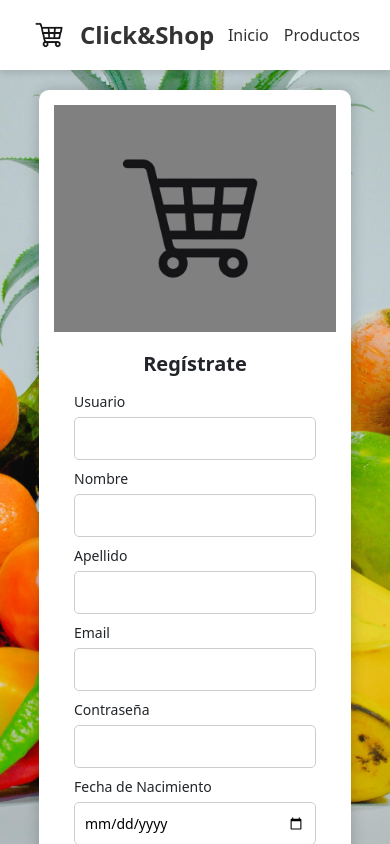
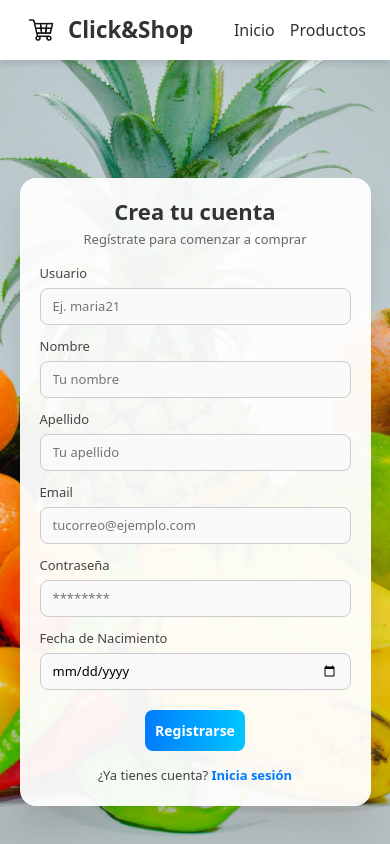
Before and after one commit to christianyang22/PC2_Grupo5_Front, an Angular app: page /register in a window 390 px wide. Shown: the top 844 px of the page. Built offline with nearby package versions, Linux system fonts and the light colour scheme.

Commit message:
Cambios de login y registro.
Cambiadas las interfaces de ambas ventanas.

```diff
--- a/src/app/principal/principal.component.html
+++ b/src/app/principal/principal.component.html
@@ -12,6 +12,7 @@
   <body>
     <div class="fondo-desenfocado"></div>
     <div class="superposicion-fondo"></div>
+
     <header class="encabezado">
       <div class="logo-usuario">
         <img src="img/carrito.png" alt="Carrito" class="icono-carrito" />
@@ -23,12 +24,13 @@
     </header>
 
     <main class="contenido-principal">
-      <div class="login-container">
-        <div class="login-image">
+      <div class="login-container shadow-lg">
+        <div class="login-image d-none d-md-flex">
           <img src="img/carrito.png" alt="Carrito de compras" />
         </div>
         <div class="login-form">
-          <h2 class="login-title">Iniciar Sesión</h2>
+          <h2 class="login-title">Bienvenido de nuevo</h2>
+          <p class="login-subtitle">Inicia sesión para disfrutar ventajas!</p>
           <form (ngSubmit)="onLogin()" #loginForm="ngForm">
             <div class="login-group">
               <label for="usuario">Usuario</label>
@@ -37,7 +39,7 @@
                 id="usuario"
                 name="usuario"
                 class="campo"
-                placeholder="Ingrese su usuario"
+                placeholder="ej. juan123"
                 [(ngModel)]="loginData.usuario"
                 required
               />
@@ -49,20 +51,23 @@
                 id="password"
                 name="password"
                 class="campo"
-                placeholder="Ingrese su contraseña"
+                placeholder="********"
                 [(ngModel)]="loginData.password"
                 required
               />
             </div>
             <button type="submit" class="login-button">Ingresar</button>
           </form>
+
           <div *ngIf="errorMessages.length > 0" class="error-popup">
             <ul>
               <li *ngFor="let msg of errorMessages">{{ msg }}</li>
             </ul>
           </div>
+
           <div class="login-options">
-            <a>¿No tienes cuenta? <a href="/register" class="register-click">Regístrate</a></a>
+            ¿No tienes cuenta?
+            <a href="/register" class="register-click">Regístrate aquí</a>
           </div>
         </div>
       </div>
@@ -74,7 +79,6 @@
           <h4 class="titulo-pie">Sobre Nosotros</h4>
           <ul class="lista-pie">
             <li><a href="#">Quiénes somos</a></li>
-
           </ul>
         </div>
         <div class="seccion-pie">
@@ -96,8 +100,7 @@
           <h4 class="titulo-pie">Contacto</h4>
           <p class="contacto-pie">Teléfono: +34 0000000000</p>
           <p class="contacto-pie">
-            Email:
-            <a href="mailto:clickshop@gmail.com">clickshop&#64;gmail.com</a>
+            Email: <a href="mailto:clickshopgmail.com">clickshopgmail.com</a>
           </p>
         </div>
       </div>
--- a/src/app/principal/principal.component.scss
+++ b/src/app/principal/principal.component.scss
@@ -50,11 +50,6 @@ body::before {
   margin: 0;
 }
 
-.navegacion {
-  display: flex;
-  gap: 15px;
-}
-
 .navegacion a {
   text-decoration: none;
   color: #333;
@@ -77,89 +72,111 @@ body::before {
 
 .login-container {
   display: flex;
-  width: 750px;
-  background: #fff;
-  border-radius: 10px;
+  width: 600px;
+  background: rgba(255, 255, 255, 0.95);
+  border-radius: 16px;
   overflow: hidden;
-  box-shadow: 0 0 15px rgba(0, 0, 0, 0.2);
-  margin: auto;
-  margin-top: 65px;
-  height: 350px;
+  box-shadow: 0 20px 30px rgba(0, 0, 0, 0.1);
+  margin-top: 80px;
+  height: auto;
+  transition: all 0.3s ease;
 }
 
 .login-image {
-  width: 50%;
-  background: gray;
+  width: 40%;
+  background: linear-gradient(to bottom right, #007bff, #00c6ff);
   display: flex;
   align-items: center;
   justify-content: center;
+  padding: 25px;
 }
 
 .login-image img {
   max-width: 80%;
+  filter: drop-shadow(0 5px 10px rgba(0, 0, 0, 0.2));
 }
 
 .login-form {
   width: 60%;
-  padding: 40px;
+  padding: 30px;
   display: flex;
   flex-direction: column;
+  justify-content: center;
   text-align: center;
 }
 
 .login-title {
-  font-weight: bold;
+  font-weight: 700;
   font-size: 24px;
+  color: #333;
+  margin-bottom: 5px;
+}
+
+.login-subtitle {
+  font-size: 14px;
+  color: #666;
   margin-bottom: 20px;
 }
 
 .login-group {
-  display: grid;
-  grid-template-columns: 30% 70%;
-  align-items: center;
-  gap: 10px;
-  width: 100%;
-  margin-bottom: 5px;
+  text-align: left;
+  margin-bottom: 20px;
 
   label {
-    text-align: left;
+    display: block;
+    margin-bottom: 5px;
     font-weight: 500;
+    color: #444;
   }
 
   input {
-    padding: 12px;
-    border: none;
-    border-bottom: 3px solid #000;
-    background: none;
-    outline: none;
+    width: 100%;
+    padding: 10px 14px;
+    border: 1px solid #ccc;
+    border-radius: 8px;
+    background: #f9f9f9;
     font-size: 16px;
-    transition: border-bottom 0.3s;
-  }
-
-  input:hover:not(:focus) {
-    border-bottom: 3px solid #007bff;
+    transition: border 0.3s, box-shadow 0.3s;
   }
 
   input:focus {
-    border-bottom: 3px solid #007bff;
+    border-color: #007bff;
+    box-shadow: 0 0 0 4px rgba(0, 123, 255, 0.1);
+    background: white;
+    outline: none;
   }
 }
 
 .login-button {
-  width: 100%;
   padding: 12px;
-  background: #000;
-  color: #fff;
+  border-radius: 8px;
+  background: linear-gradient(to right, #007bff, #00c6ff);
   border: none;
-  cursor: pointer;
+  color: white;
+  font-weight: 600;
   font-size: 16px;
-  margin-top: 15px;
-  border-radius: 4px;
-  transition: background 0.3s;
+  transition: background 0.3s ease;
 }
 
 .login-button:hover {
-  background: #333;
+  background: linear-gradient(to right, #0056b3, #009edc);
+}
+
+.login-options {
+  margin-top: 20px;
+  font-size: 14px;
+  color: #444;
+}
+
+.register-click {
+  color: #007bff;
+  font-weight: 600;
+  text-decoration: none;
+  margin-left: 5px;
+}
+
+.register-click:hover {
+  color: #0056b3;
 }
 
 .error-popup {
@@ -185,22 +202,6 @@ body::before {
   100% {
     opacity: 0;
   }
-}
-
-.login-options {
-  margin-top: 15px;
-  font-size: 15px;
-  text-align: center;
-}
-
-.register-click {
-  color: #007bff;
-  text-decoration: none;
-  transition: color 0.3s ease;
-}
-
-.register-click:hover {
-  color: #0056b3;
 }
 
 .pie-pagina {
@@ -281,26 +282,17 @@ body::before {
 }
 
 @media (max-width: 768px) {
-  .encabezado {
+  .login-container {
     flex-direction: column;
-    text-align: center;
+    width: 90%;
   }
-  .contenido-principal {
-    padding-top: 100px;
-  }
-  .login-container {
-    width: 90%;
-    flex-direction: column;
-  }
+
   .login-image {
     width: 100%;
-    background: gray;
-    padding: 20px 0;
+    padding: 30px;
   }
+
   .login-form {
     width: 100%;
   }
-  .login-group {
-    grid-template-columns: 1fr;
-  }
 }
--- a/src/app/register/register.component.html
+++ b/src/app/register/register.component.html
@@ -18,46 +18,88 @@
     </header>
 
     <main class="contenido-principal">
-      <div class="register-container">
-        <div class="register-image">
-          <img src="img/carrito.png" alt="Carrito de compras" />
-        </div>
+      <div class="register-form-container">
         <div class="register-form">
-          <h2 class="register-title">Regístrate</h2>
+          <h2 class="register-title">Crea tu cuenta</h2>
+          <p class="register-subtitle">Regístrate para comenzar a comprar</p>
           <form (ngSubmit)="onRegister()" #registerForm="ngForm">
             <div class="register-group">
               <label for="usuario">Usuario</label>
-              <input type="text" id="usuario" name="usuario" [(ngModel)]="registerData.usuario" required>
+              <input
+                type="text"
+                id="usuario"
+                name="usuario"
+                [(ngModel)]="registerData.usuario"
+                placeholder="Ej. maria21"
+                required
+              />
             </div>
             <div class="register-group">
               <label for="nombre">Nombre</label>
-              <input type="text" id="nombre" name="nombre" [(ngModel)]="registerData.nombre" required>
+              <input
+                type="text"
+                id="nombre"
+                name="nombre"
+                [(ngModel)]="registerData.nombre"
+                placeholder="Tu nombre"
+                required
+              />
             </div>
             <div class="register-group">
               <label for="apellido">Apellido</label>
-              <input type="text" id="apellido" name="apellido" [(ngModel)]="registerData.apellido" required>
+              <input
+                type="text"
+                id="apellido"
+                name="apellido"
+                [(ngModel)]="registerData.apellido"
+                placeholder="Tu apellido"
+                required
+              />
             </div>
             <div class="register-group">
               <label for="email">Email</label>
-              <input type="email" id="email" name="email" [(ngModel)]="registerData.email" required>
+              <input
+                type="email"
+                id="email"
+                name="email"
+                [(ngModel)]="registerData.email"
+                placeholder="tucorreo@ejemplo.com"
+                required
+              />
             </div>
             <div class="register-group">
               <label for="password">Contraseña</label>
-              <input type="password" id="password" name="password" [(ngModel)]="registerData.password" required>
+              <input
+                type="password"
+                id="password"
+                name="password"
+                [(ngModel)]="registerData.password"
+                placeholder="********"
+                required
+              />
             </div>
             <div class="register-group">
               <label for="fecha_nacimiento">Fecha de Nacimiento</label>
-              <input type="date" id="fecha_nacimiento" name="fecha_nacimiento" [(ngModel)]="registerData.fecha_nacimiento" required>
+              <input
+                type="date"
+                id="fecha_nacimiento"
+                name="fecha_nacimiento"
+                [(ngModel)]="registerData.fecha_nacimiento"
+                required
+              />
             </div>
             <button type="submit" class="register-button">Registrarse</button>
           </form>
+
           <div *ngIf="errorMessages.length > 0" class="error-popup">
             <ul>
               <li *ngFor="let msg of errorMessages">{{ msg }}</li>
             </ul>
           </div>
+
           <div class="register-options">
-            <a>¿Ya tienes cuenta? <a href="/home" class="register-options-inicio">Inicia sesión</a></a>
+            ¿Ya tienes cuenta?
+            <a href="/home" class="register-options-inicio">Inicia sesión</a>
           </div>
         </div>
       </div>
--- a/src/app/register/register.component.scss
+++ b/src/app/register/register.component.scss
@@ -24,7 +24,7 @@ body::before {
   top: 0;
   width: 100%;
   background: white;
-  padding: 15px 30px;
+  padding: 12px 24px;
   display: flex;
   justify-content: space-between;
   align-items: center;
@@ -38,13 +38,13 @@ body::before {
 }
 
 .icono-carrito {
-  width: 40px;
-  height: 40px;
-  margin-right: 10px;
+  width: 36px;
+  height: 36px;
+  margin-right: 8px;
 }
 
 .titulo {
-  font-size: 1.5rem;
+  font-size: 1.4rem;
   color: #333;
   font-weight: bold;
   margin: 0;
@@ -72,184 +72,149 @@ body::before {
   align-items: center;
   flex-grow: 1;
   padding-top: 80px;
-  min-height: 85vh;
+  min-height: 100vh;
 }
 
-/* ====== REGISTRO MÁS PEQUEÑO ====== */
-.register-container {
+.register-form-container {
+  background: rgba(255, 255, 255, 0.95);
+  width: 400px;
+  padding: 30px;
+  border-radius: 16px;
+  box-shadow: 0 20px 30px rgba(0, 0, 0, 0.1);
+  margin-top: 60px;
   display: flex;
-  width: 650px; /* Reducido de 900px a 650px */
-  background: #fff;
-  border-radius: 10px;
-  overflow: hidden;
-  box-shadow: 0 0 15px rgba(0, 0, 0, 0.2);
-  margin: auto;
-  margin-top: 10px;
-  height: auto;
-  padding: 20px;
-}
-
-.register-image {
-  width: 40%;
-  background: gray;
-  display: flex;
-  align-items: center;
   justify-content: center;
 }
 
-.register-image img {
-  max-width: 70%;
-}
-
 .register-form {
-  width: 60%;
-  padding: 30px;
+  width: 100%;
+  text-align: center;
   display: flex;
   flex-direction: column;
-  text-align: center;
 }
 
 .register-title {
-  font-weight: bold;
+  font-weight: 700;
   font-size: 22px;
+  color: #333;
+  margin-bottom: 5px;
+}
+
+.register-subtitle {
+  font-size: 13px;
+  color: #666;
   margin-bottom: 15px;
 }
 
 .register-group {
-  display: flex;
-  flex-direction: column;
-  align-items: flex-start;
-  width: 100%;
-  margin-bottom: 8px;
-}
+  text-align: left;
+  margin-bottom: 12px;
 
-.register-group label {
-  font-weight: 500;
-  margin-bottom: 5px;
-  font-size: 14px;
-}
+  label {
+    display: block;
+    margin-bottom: 4px;
+    font-weight: 500;
+    color: #444;
+    font-size: 13px;
+  }
 
-.register-group input {
-  width: 100%;
-  padding: 10px;
-  border: 1px solid #ccc;
-  border-radius: 5px;
-  font-size: 14px;
+  input {
+    width: 100%;
+    padding: 8px 12px;
+    border: 1px solid #ccc;
+    border-radius: 8px;
+    background: #f9f9f9;
+    font-size: 13px;
+    transition: border 0.3s, box-shadow 0.3s;
+  }
+
+  input:focus {
+    border-color: #007bff;
+    box-shadow: 0 0 0 4px rgba(0, 123, 255, 0.1);
+    background: white;
+    outline: none;
+  }
 }
 
 .register-button {
-  width: 100%;
   padding: 10px;
-  background: #000;
-  color: #fff;
+  border-radius: 8px;
+  background: linear-gradient(to right, #007bff, #00c6ff);
   border: none;
-  cursor: pointer;
+  color: white;
+  font-weight: 600;
   font-size: 14px;
-  margin-top: 10px;
-  border-radius: 4px;
-  transition: background 0.3s;
+  transition: background 0.3s ease;
+  margin-top: 8px;
 }
 
 .register-button:hover {
-  background: #333;
+  background: linear-gradient(to right, #0056b3, #009edc);
 }
 
-/* ====== FOOTER ====== */
+.register-options {
+  margin-top: 15px;
+  font-size: 13px;
+  color: #444;
+}
+
+.register-options-inicio {
+  color: #007bff;
+  font-weight: 600;
+  text-decoration: none;
+}
+
+.register-options-inicio:hover {
+  color: #0056b3;
+}
+
 .pie-pagina {
   width: 100%;
   background: rgba(255, 255, 255, 0.9);
   color: #000;
-  padding: 15px 0;
+  padding: 12px 0;
   text-align: center;
-  position: relative;
-  bottom: 0;
-  left: 0;
-  box-shadow: 0 -2px 5px rgba(0, 0, 0, 0.1);
-  font-size: 12px;
-  margin-top: 130px;
+  margin-top: 90px;
+  font-size: 11px;
 }
 
 .contenedor-pie {
   display: flex;
   justify-content: space-between;
-  max-width: 1100px;
+  max-width: 1000px;
   margin: auto;
   flex-wrap: wrap;
-  align-items: center;
-  padding: 5px 0;
 }
 
 .seccion-pie {
   width: 22%;
-  padding: 3px;
   text-align: center;
 }
 
 .iconos-redes {
   display: flex;
   justify-content: center;
-  gap: 15px;
+  gap: 12px;
 }
 
 .iconos-redes a img {
-  width: 18px;
-  height: 18px;
+  width: 16px;
+  height: 16px;
 }
 
-/* ====== RESPONSIVE ====== */
 @media (max-width: 768px) {
-  .contenido-principal {
-    min-height: 75vh;
-  }
-
-  .register-container {
-    width: 80%;
-    flex-direction: column;
-    padding: 15px;
-  }
-
-  .register-image {
-    width: 100%;
-    background: gray;
-    padding: 15px 0;
-  }
-
-  .register-form {
-    width: 100%;
+  .register-form-container {
+    width: 90%;
     padding: 20px;
-  }
-
-  .register-group {
-    width: 100%;
-  }
-
-  .register-title {
-    font-size: 20px;
-  }
-
-  .register-button {
-    font-size: 14px;
-    padding: 8px;
   }
 
   .pie-pagina {
     font-size: 10px;
-    padding: 10px 0;
-    margin-top: 60px;
+    margin-top: 50px;
   }
 
   .seccion-pie {
     width: 100%;
-    text-align: center;
-    padding: 2px 0;
-  }
-
-  .iconos-redes {
-    gap: 10px;
-  }
-
-  .iconos-redes a img {
-    width: 16px;
-    height: 16px;
+    padding: 5px 0;
   }
 }
```
